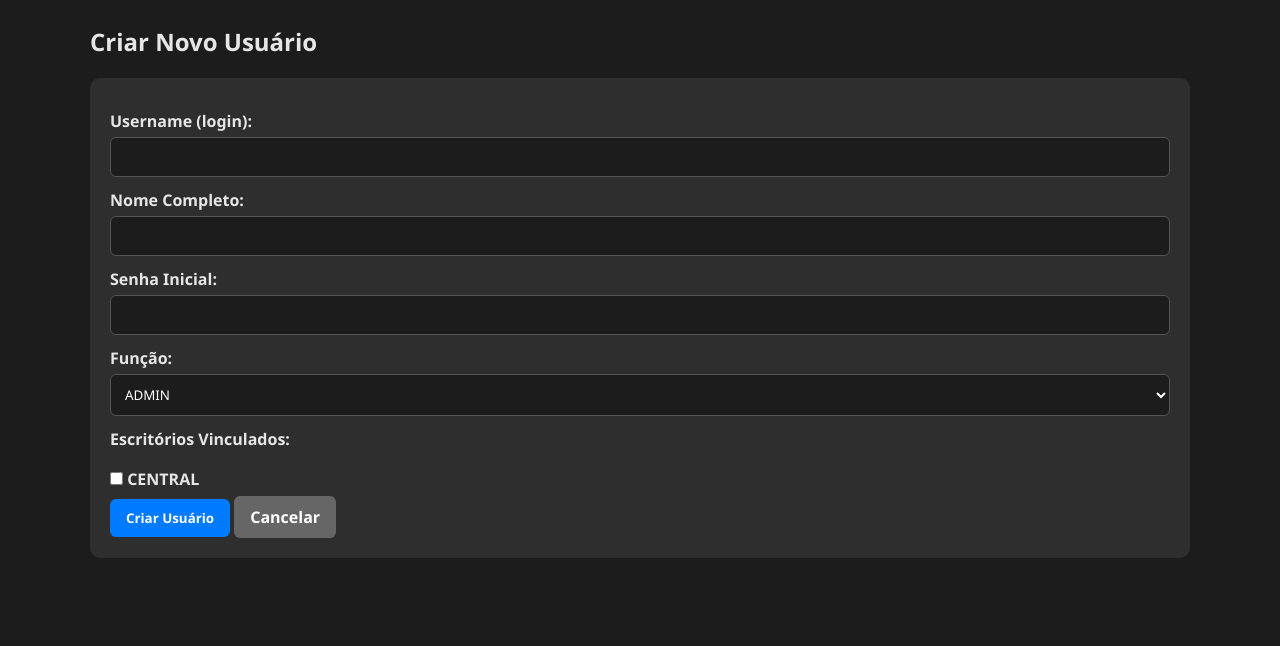
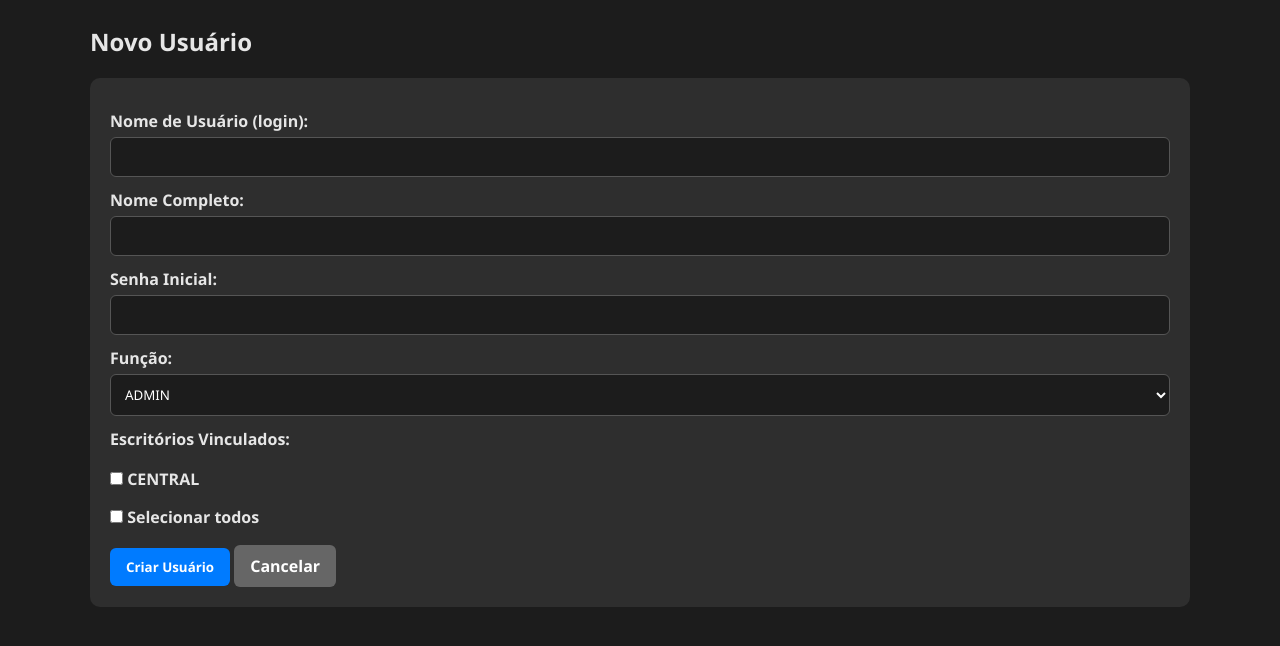
Before and after one commit to bponedev/TABELA-DE-CLIENTES, a Flask app: page /admin/users/create in a window 1280 px wide. Shown: the part 54-700 px from the top of the page. Run offline with Flask 3, Linux system fonts and the light colour scheme; the visitor is signed in with stand-in values (Sample User, id 1); data comes from the database, SQL or seed files in the repository.

Commit message:
Update user creation form labels and structure

```diff
--- a/templates/admin_users_create.html
+++ b/templates/admin_users_create.html
@@ -1,17 +1,17 @@
 {% extends "base.html" %}
 
 {% block content %}
-<h2>Criar Novo Usuário</h2>
+<h2>Novo Usuário</h2>
 
 <div class="card dark-card">
 
     <form method="POST" action="{{ url_for('admin_users_create') }}">
 
-        <!-- ============================= -->
-        <!-- DADOS PRINCIPAIS DO USUÁRIO   -->
-        <!-- ============================= -->
+        <!-- ========================= -->
+        <!-- DADOS PRINCIPAIS         -->
+        <!-- ========================= -->
 
-        <label>Username (login):</label>
+        <label>Nome de Usuário (login):</label>
         <input type="text" name="username" required>
 
         <label>Nome Completo:</label>
@@ -20,9 +20,10 @@
         <label>Senha Inicial:</label>
         <input type="password" name="password" required>
 
-        <!-- ============================= -->
-        <!-- FUNÇÃO                        -->
-        <!-- ============================= -->
+
+        <!-- ========================= -->
+        <!-- NÍVEL DE ACESSO          -->
+        <!-- ========================= -->
 
         <label>Função:</label>
         <select name="role" required>
@@ -32,11 +33,13 @@
             <option value="VISUALIZADOR">VISUALIZADOR</option>
         </select>
 
-        <!-- ============================= -->
-        <!-- ESCRITÓRIOS VINCULADOS        -->
-        <!-- ============================= -->
+
+        <!-- ========================= -->
+        <!-- ESCRITÓRIOS VINCULADOS   -->
+        <!-- ========================= -->
 
         <label>Escritórios Vinculados:</label>
+
         <div class="checkbox-group">
             {% for o in offices %}
                 <label class="chkitem">
@@ -46,11 +49,18 @@
             {% endfor %}
         </div>
 
-        <!-- ============================= -->
-        <!-- BOTÕES                        -->
-        <!-- ============================= -->
+        <!-- Marcar Todos -->
+        <label style="margin-top:10px;">
+            <input type="checkbox" id="check_all_offices" onclick="toggleCheckAll('check_all_offices', 'offices')">
+            Selecionar todos
+        </label>
 
-        <button class="btn-primary">Criar Usuário</button>
+
+        <!-- ========================= -->
+        <!-- BOTÕES                   -->
+        <!-- ========================= -->
+
+        <button class="btn-primary" style="margin-top:20px;">Criar Usuário</button>
         <a href="{{ url_for('admin_users') }}" class="btn-secondary">Cancelar</a>
 
     </form>
```
